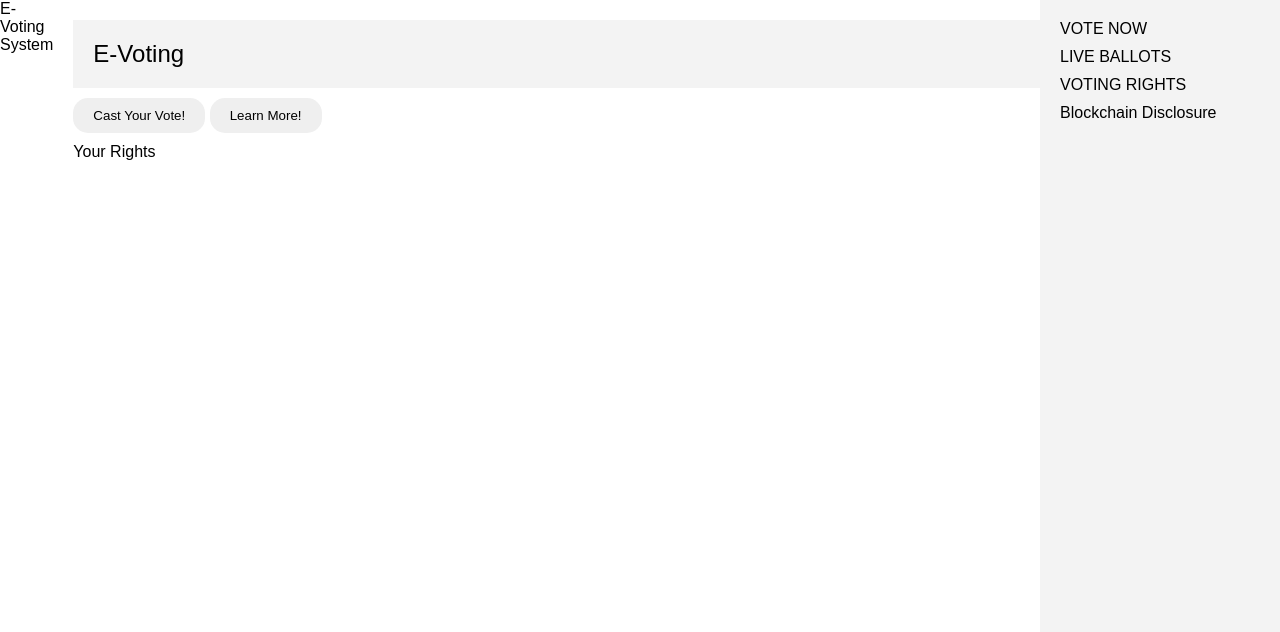
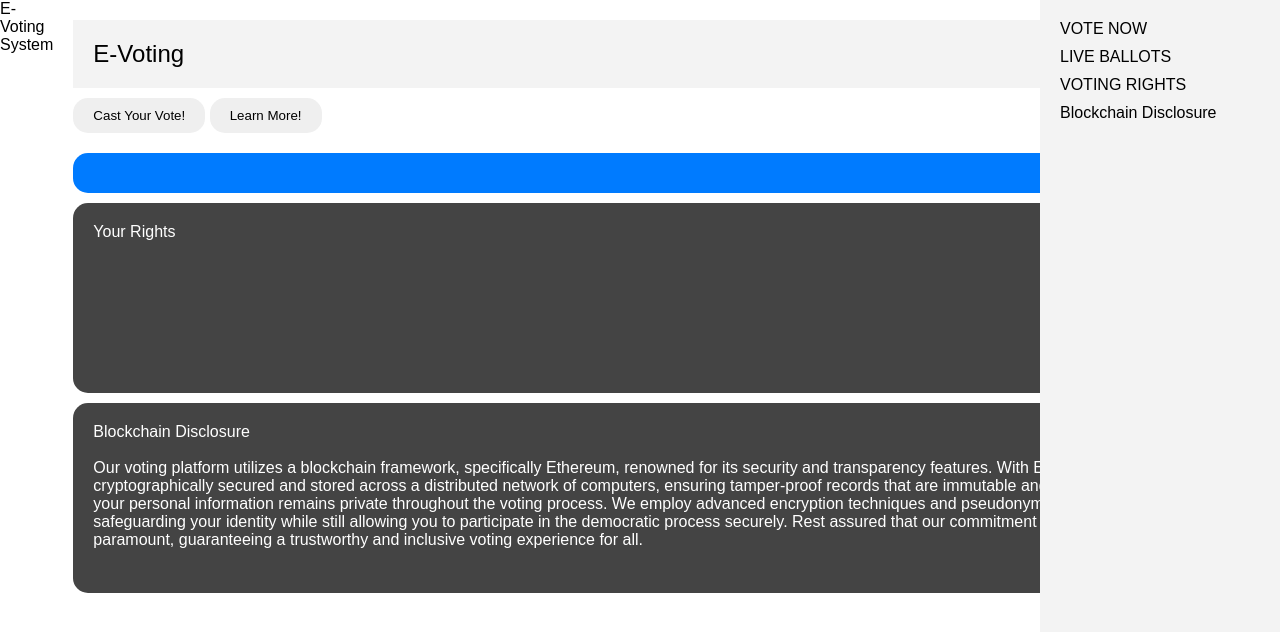
Before and after one commit to sirhChrisE/Blockchain-Project--Team, a plain HTML site: page VOTING_PAGE/VotingWebsitePOC.html in a window 1280 px wide. Drawn offline with Linux system fonts and the light colour scheme.

Commit message:
Hopefully This Fixes Things

```diff
--- a/VOTING_PAGE/styles.css
+++ b/VOTING_PAGE/styles.css
@@ -18,26 +18,20 @@ body {
     border-radius: 15px;
     cursor: pointer;
 }
-.disclosure-box {
+.info-box, .rights-box, .disclosure-box {
     margin: 10px 0;
     border-radius: 15px;
     padding: 20px;
     color: #fff;
 }
-/* .info-box, .rights-box, .disclosure-box {
-    margin: 10px 0;
-    border-radius: 15px;
-    padding: 20px;
-    color: #fff;
-} */
 .info-box {
     background-color: #007BFF;
 }
-/* .rights-box, .disclosure-box {
+.rights-box, .disclosure-box {
     background-color: #444;
     overflow-y: scroll;
     height: 150px;
-} */
+}
 .sidebar {
     width: 200px;
     position: fixed;
```
